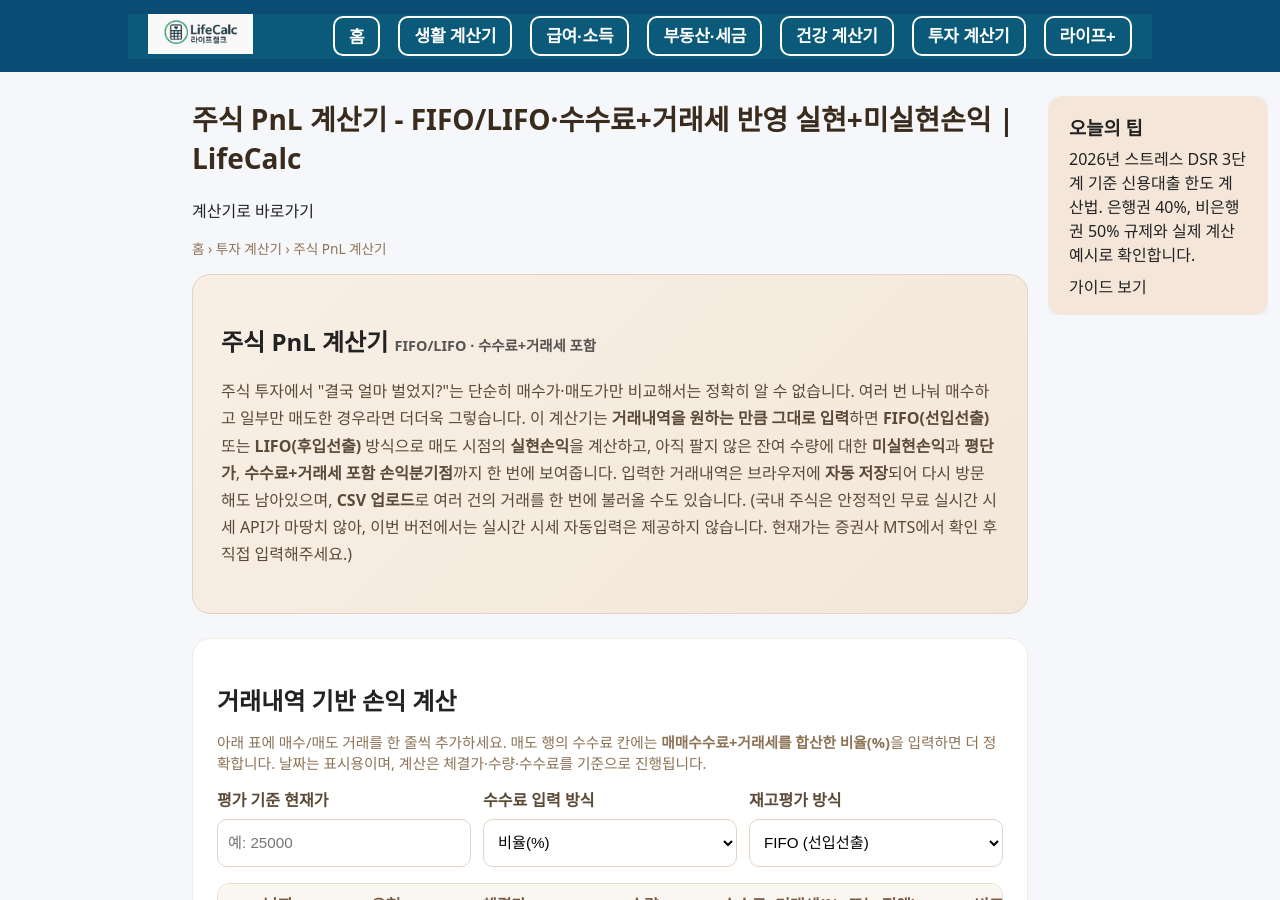
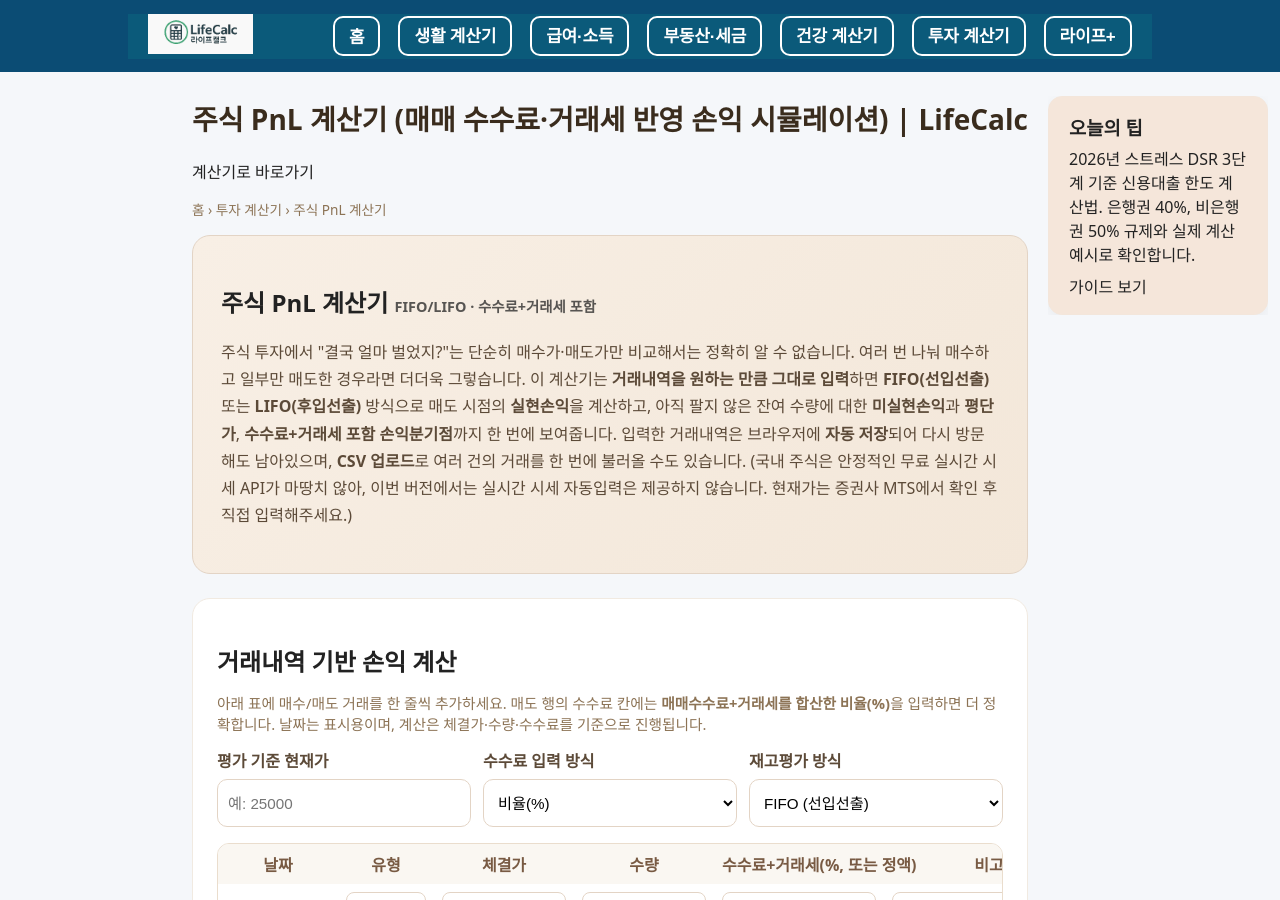
Before and after one commit to khai-lang/LifeCalc, a Jekyll site: the page built from invest/stocks/pnl/index.md, in a window 1280 px wide and 900 px high. Built offline with Jekyll 4.4.1, drawn with Linux system fonts in a browser that asks for light colours.

Commit message:
Update index.md

```diff
--- a/invest/stocks/pnl/index.md
+++ b/invest/stocks/pnl/index.md
@@ -1,6 +1,6 @@
 ---
 layout: "default"
-title: "주식 PnL 계산기 - FIFO/LIFO·수수료+거래세 반영 실현+미실현손익 | LifeCalc"
+title: "주식 PnL 계산기 (매매 수수료·거래세 반영 손익 시뮬레이션) | LifeCalc"
 description: "여러 번 나눠 매수/매도한 주식 거래내역을 FIFO/LIFO 방식으로 계산합니다. 실현손익, 미실현손익, 평단가, 손익분기점, 매매수수료·거래세까지 한 번에 확인하세요."
 permalink: "/invest/stocks/pnl/"
 ---
```
